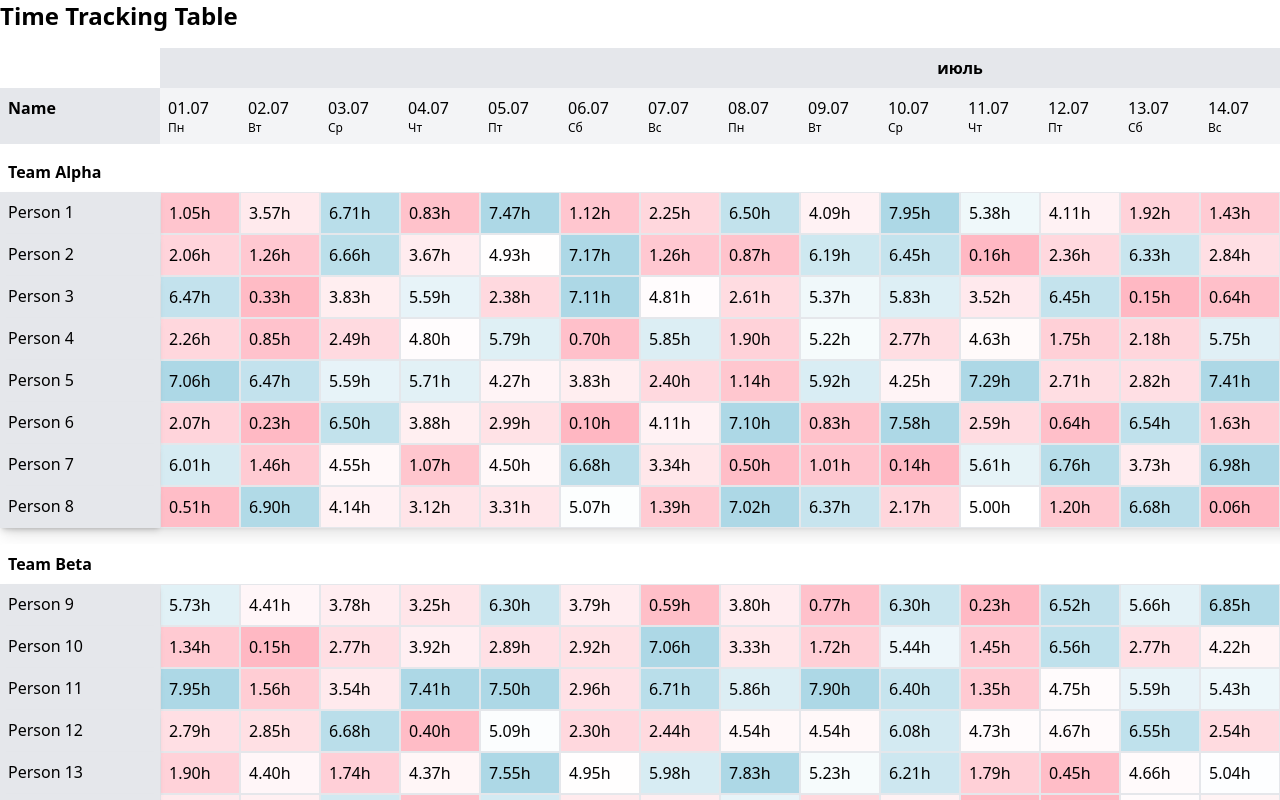
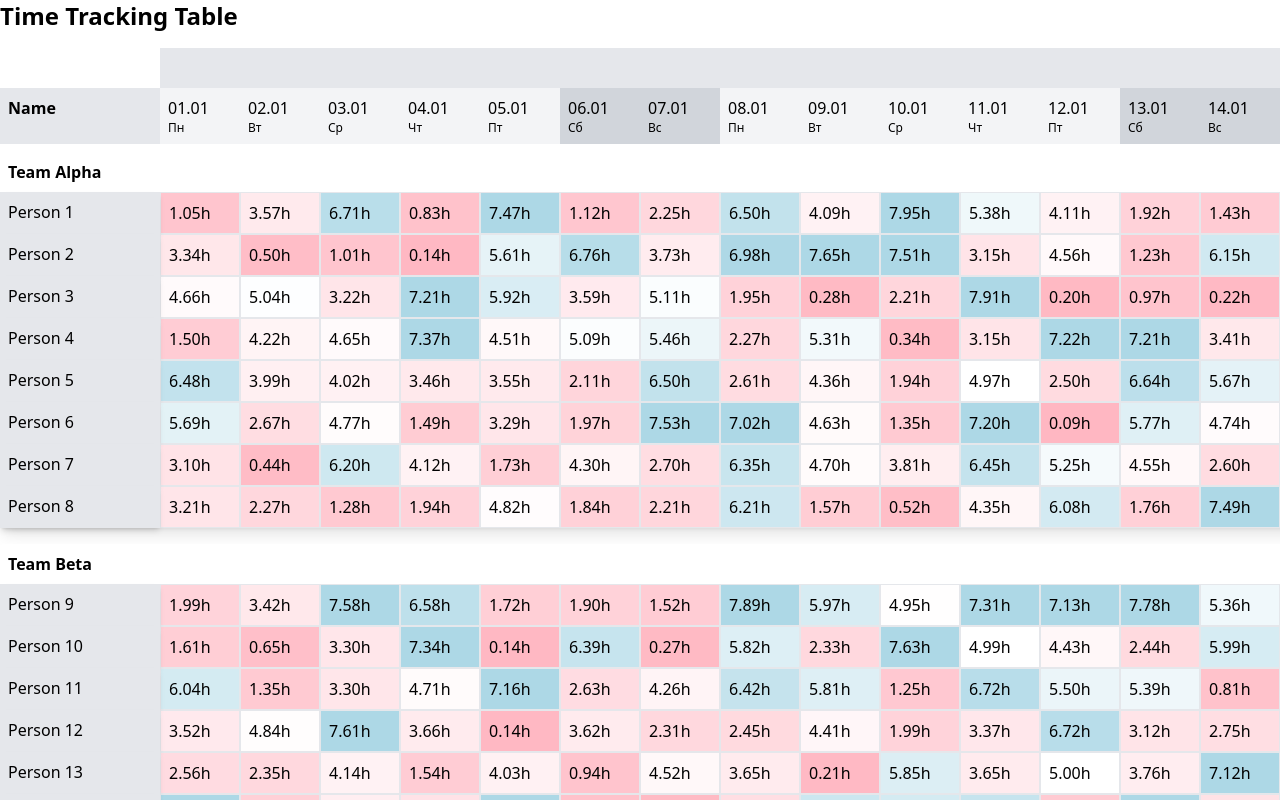
Before and after one commit to timofeypenkov/timelogs-table, a React (Vite) app: page / in a window 1280 px wide. Shown: the top 800 px of the page. Built offline with nearby package versions, Linux system fonts and the light colour scheme.

Commit message:
Заполнен весь 2024 год

```diff
--- a/src/components/TimeTable.tsx
+++ b/src/components/TimeTable.tsx
@@ -1,32 +1,9 @@
 import React, { useState, useRef } from "react";
 import Tooltip from "./Tooltip";
-import { generateMockData } from "../mockData";
+import { generateMockData } from "../utils/mockData";
+import { interpolateColor } from "../utils/colorUtils";
 
 const { dates, teams } = generateMockData();
-
-const interpolateColor = (value: number): string => {
-  const red = [173, 216, 230]; // Light blue
-  const white = [255, 255, 255]; // White
-  const blue = [255, 182, 193]; // Light pink
-
-  if (value <= 0) return `rgb(${blue.join(",")})`;
-  if (value >= 7) return `rgb(${red.join(",")})`;
-
-  const mixColor = (color1: number[], color2: number[], weight: number) => {
-    return color1.map((c, i) =>
-      Math.round(c * (1 - weight) + color2[i] * weight),
-    );
-  };
-
-  let color;
-  if (value < 5) {
-    color = mixColor(blue, white, value / 5);
-  } else {
-    color = mixColor(white, red, (value - 5) / 2);
-  }
-
-  return `rgb(${color.join(",")})`;
-};
 
 const TimeTable: React.FC = () => {
   const [tooltip, setTooltip] = useState({
@@ -146,7 +123,10 @@ const TimeTable: React.FC = () => {
               Name
             </div>
             {dates.map((date, index) => (
-              <div key={index} className="flex flex-col w-20 p-2 bg-gray-100">
+              <div
+                key={index}
+                className={`flex flex-col w-20 p-2 ${date.isWeekend ? "bg-gray-300" : "bg-gray-100"}`}
+              >
                 <div>{date.date}</div>
                 <div className="text-xs">{date.weekday}</div>
               </div>
--- a/src/utils/mockData.ts
+++ b/src/utils/mockData.ts
@@ -2,13 +2,12 @@
 export const generateMockData = () => {
   const teams = ["Team Alpha", "Team Beta", "Team Gamma", "Team Delta"];
   const names = Array.from({ length: 32 }, (_, i) => `Person ${i + 1}`);
-  const today = new Date();
-  const dates = Array.from({ length: 60 }, (_, i) => {
-    const date = new Date(
-      today.getFullYear(),
-      today.getMonth() + Math.floor(i / 20),
-      (i % 20) + 1,
-    );
+  const startDate = new Date(2024, 0, 1); // 1 января 2024 года
+  const endDate = new Date(2024, 11, 31); // 31 декабря 2024 года
+  const dates = [];
+
+  for (let d = startDate; d <= endDate; d.setDate(d.getDate() + 1)) {
+    const date = new Date(d);
     const day = date.toLocaleDateString("ru-RU", {
       day: "2-digit",
       month: "2-digit",
@@ -16,13 +15,13 @@ export const generateMockData = () => {
     const month = date.toLocaleDateString("ru-RU", { month: "long" });
     const weekday = date.toLocaleDateString("ru-RU", { weekday: "short" });
     const isWeekend = date.getDay() === 0 || date.getDay() === 6;
-    return {
+    dates.push({
       date: day,
       month,
       weekday: weekday.charAt(0).toUpperCase() + weekday.slice(1),
       isWeekend,
-    };
-  });
+    });
+  }
 
   const teamData = teams.map((team, idx) => ({
     name: team,
```
